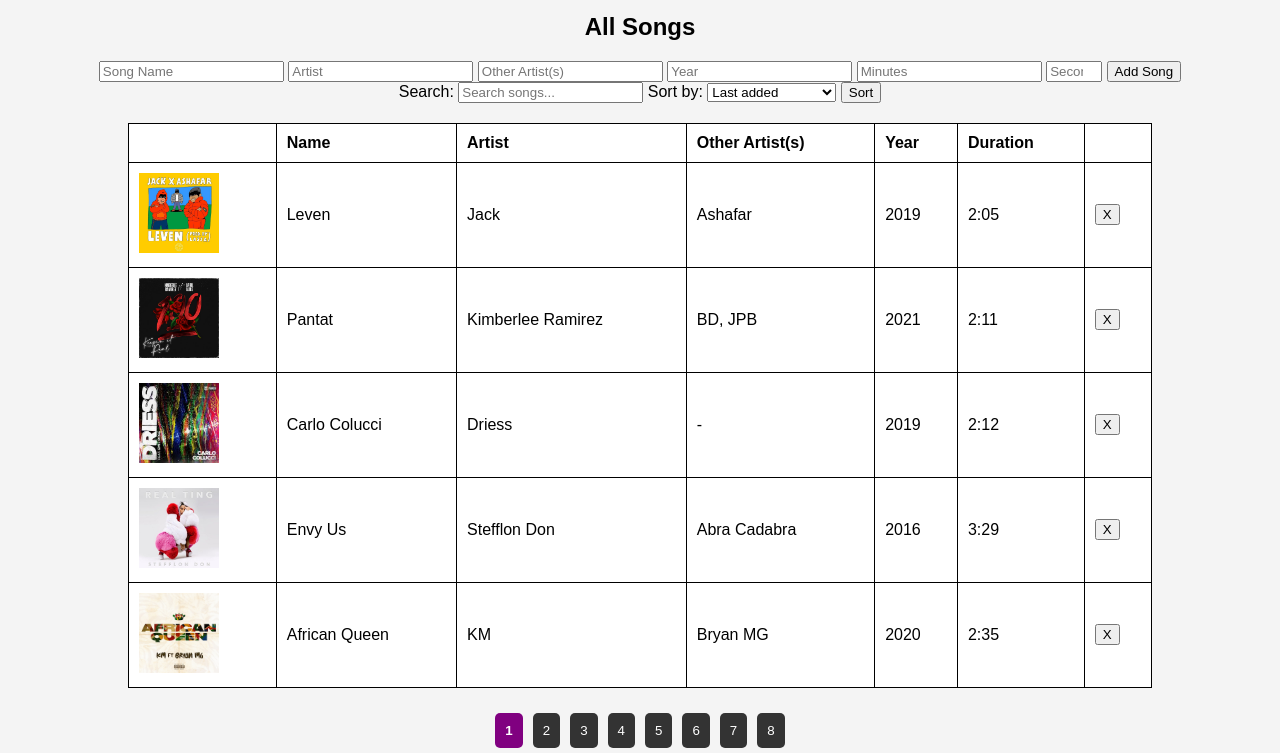
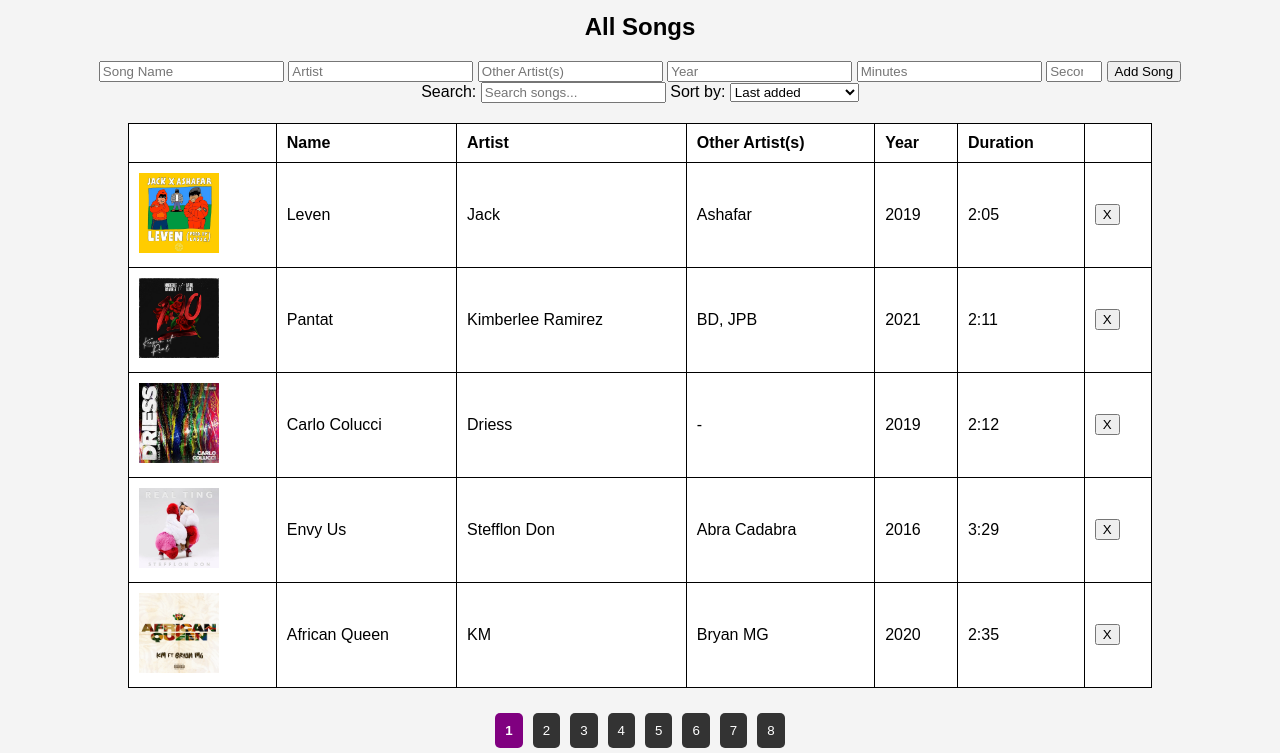
Before and after one commit to ChislaineH/WA-2025-individual, a plain HTML site: page index.html in a window 1280 px wide. Shown: the part 137-890 px from the top of the page. Drawn offline with Linux system fonts and the light colour scheme.

Commit message:
quickfix delete unused button

```diff
--- a/index.html
+++ b/index.html
@@ -52,7 +52,6 @@
         <option value="duration-asc">Duration low-high</option>
         <option value="duration-desc">Duration high-low</option>
       </select>
-      <button onclick="sortItems()">Sort</button>
 
       <!-- Table with all songs -->
       <table>
```
Also changed, not shown: artist-songs.html (+0 -1 lines), artists.html (+0 -1 lines), playlist-songs.html (+0 -1 lines).
